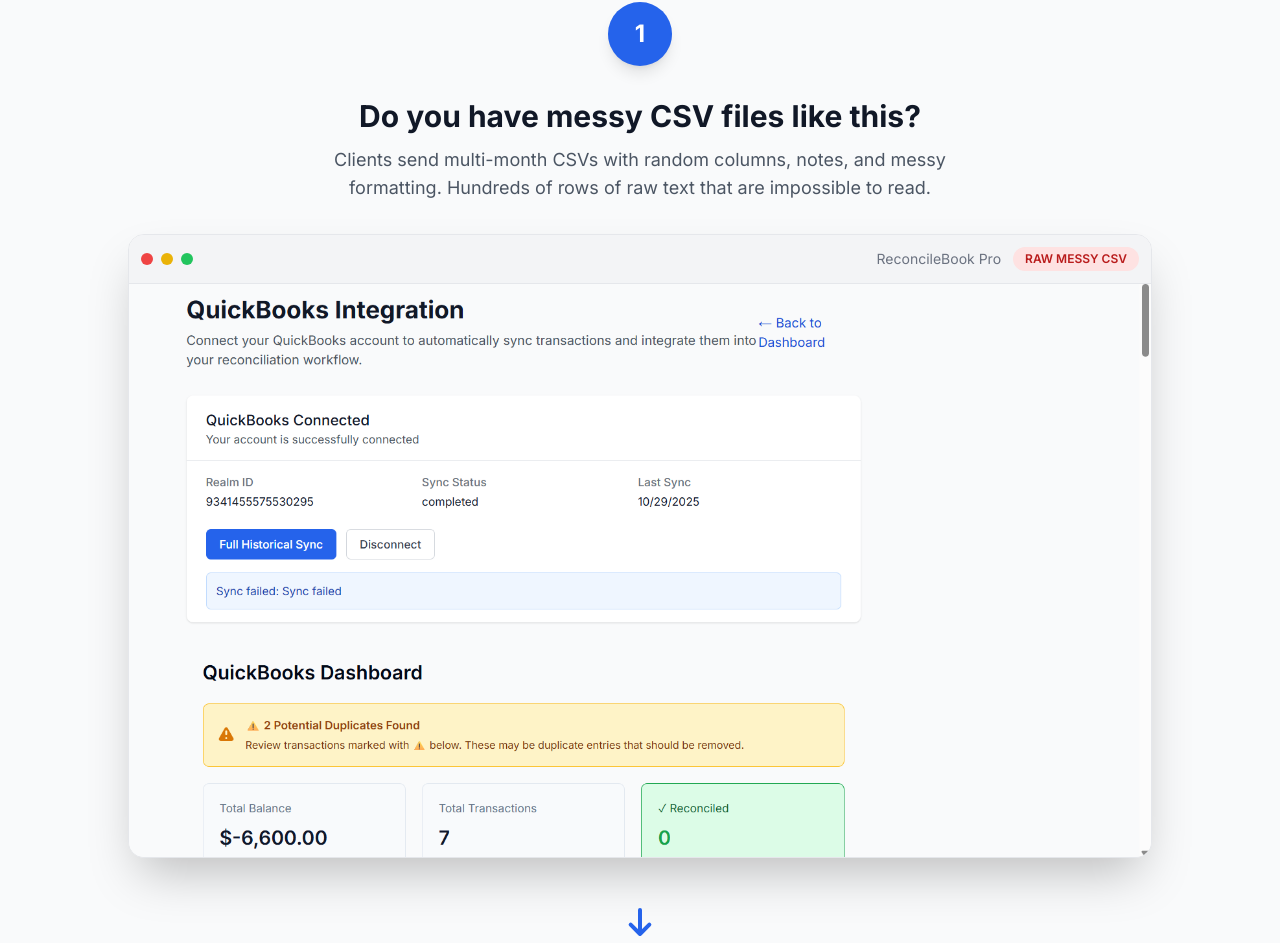
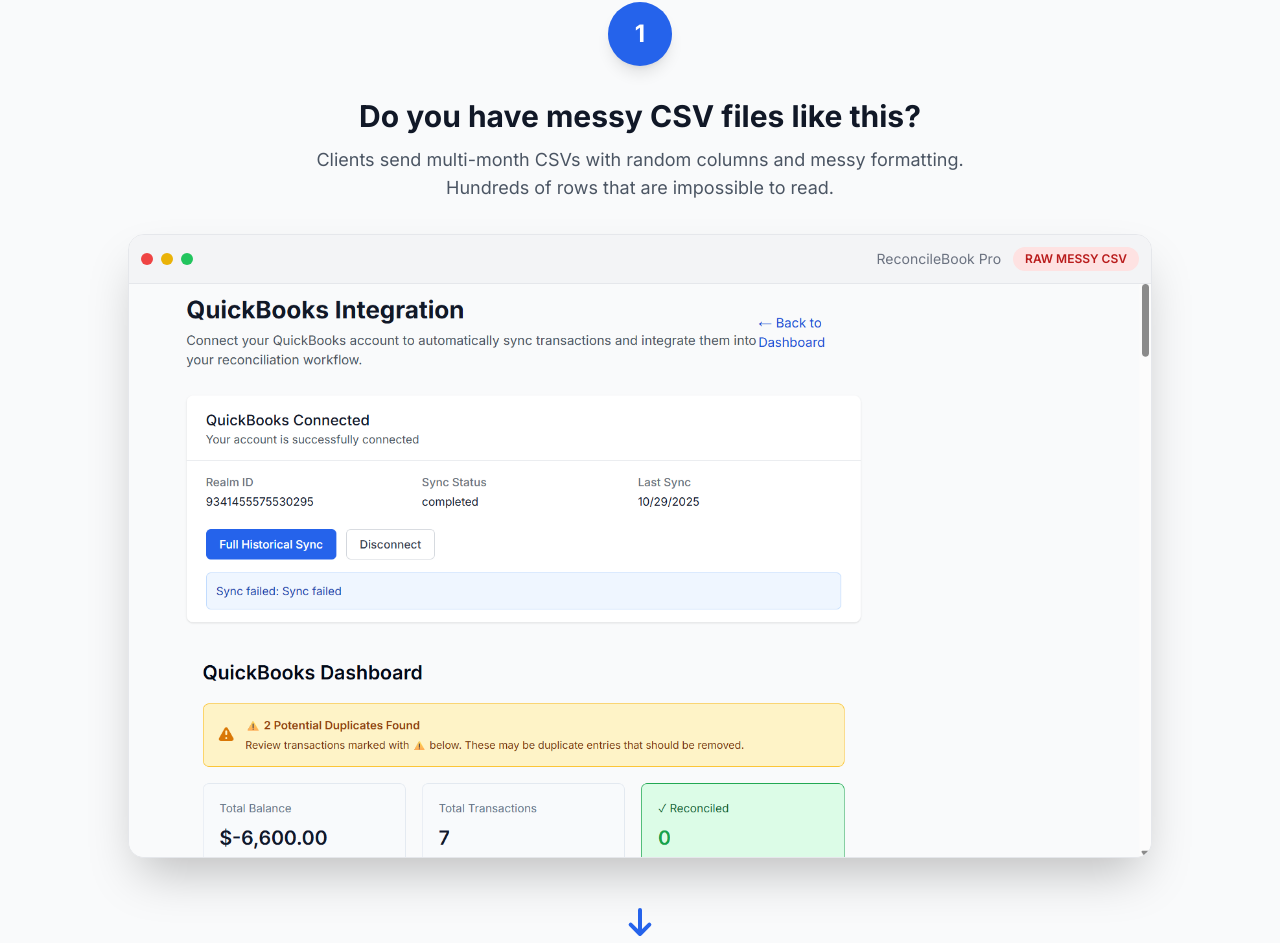
Before and after one commit to algominds35/bank-reconciliation-tool, a Next.js app: page / in a window 1280 px wide. Shown: the part 3261-4204 px from the top of the page. Built offline with nearby package versions, Linux system fonts and the light colour scheme.

Commit message:
Simplify step 1 description text

```diff
--- a/src/components/HowItWorks.tsx
+++ b/src/components/HowItWorks.tsx
@@ -5,7 +5,7 @@
     {
       number: 1,
       title: "Do you have messy CSV files like this?",
-      description: "Clients send multi-month CSVs with random columns, notes, and messy formatting. Hundreds of rows of raw text that are impossible to read.",
+      description: "Clients send multi-month CSVs with random columns and messy formatting. Hundreds of rows that are impossible to read.",
       image: "/images/Screenshot 2025-10-29 205827.png",
       label: "RAW MESSY CSV"
     },
```
